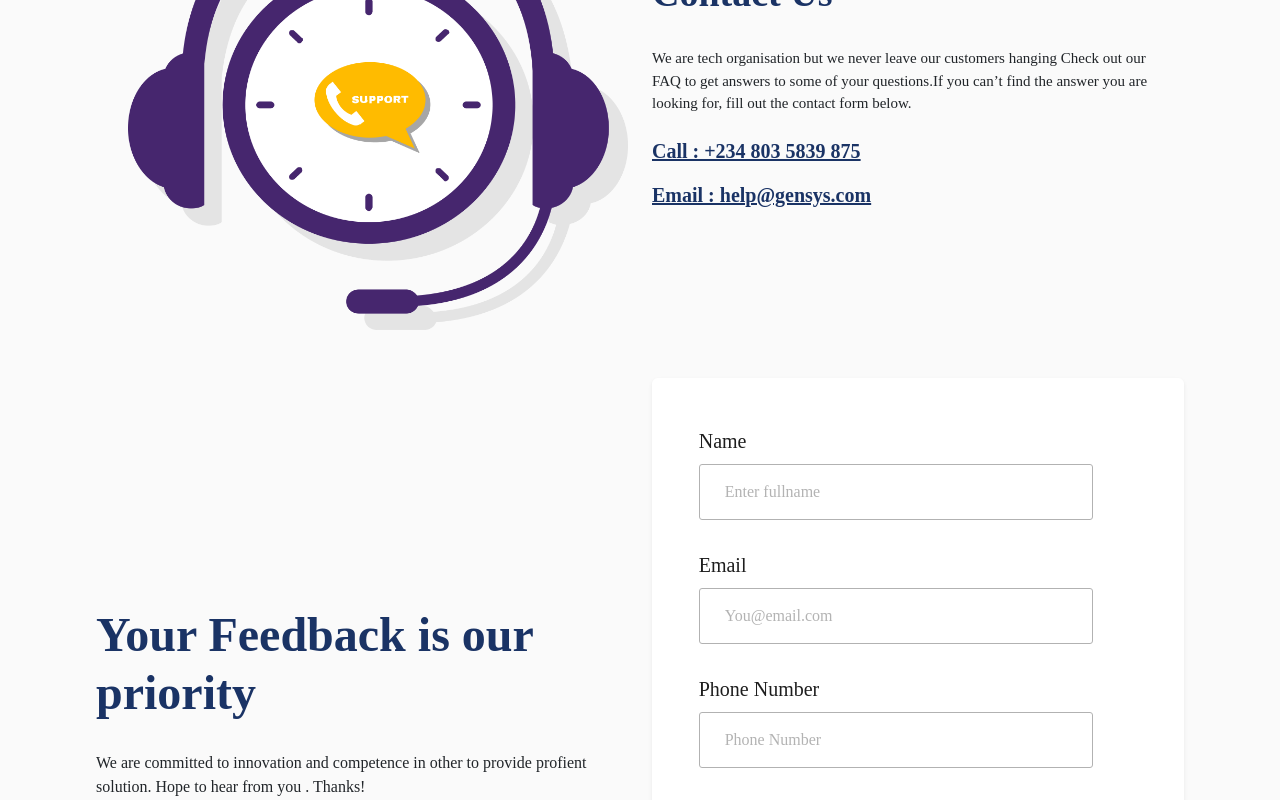
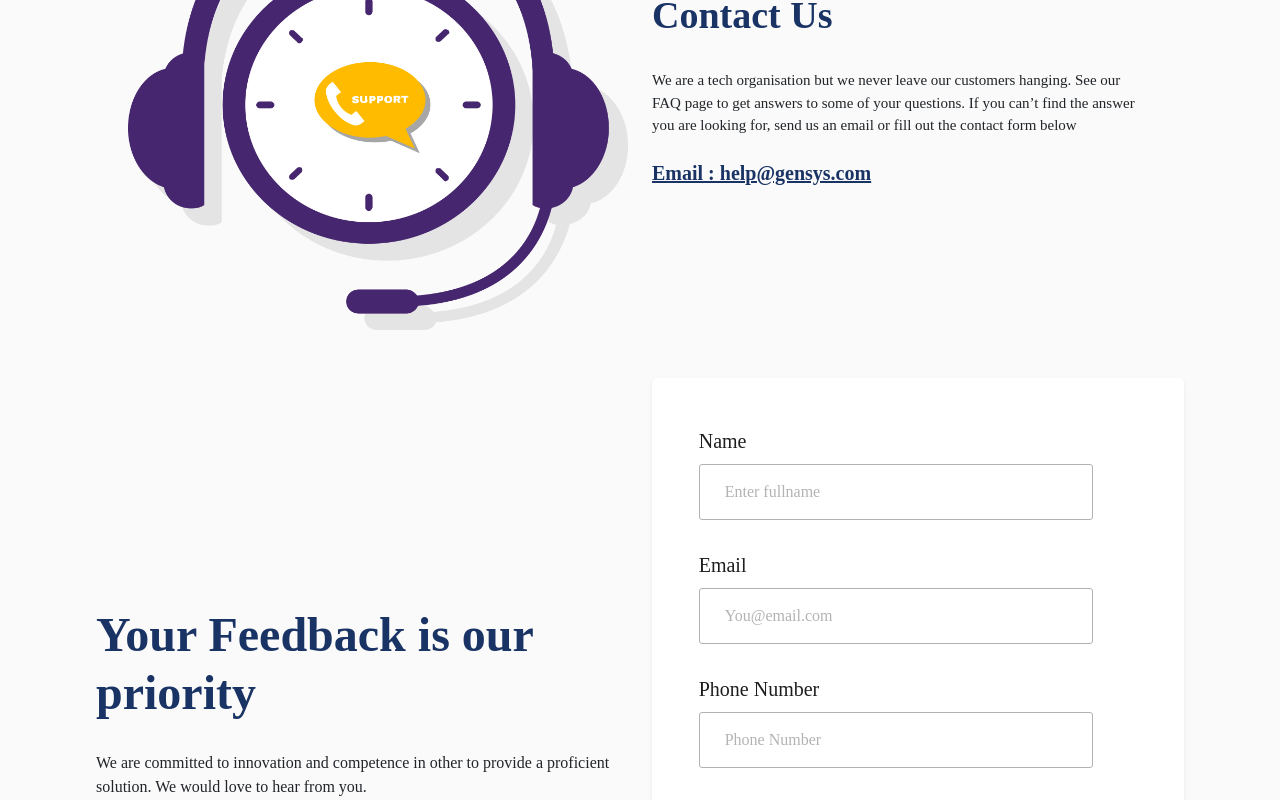
Before and after one commit to teymee/Gensys, a Vue app: page /contact in a window 1280 px wide. Shown: the part 220-1020 px from the top of the page. Built offline with nearby package versions, Linux system fonts and the light colour scheme; a web font is replaced by a local one.

Commit message:
Our products and contact

```diff
--- a/src/components/Contact/Feedback.vue
+++ b/src/components/Contact/Feedback.vue
@@ -10,8 +10,8 @@
 				<div class="first-header">
 					<h2>Your Feedback is our priority</h2>
 					<p class="my-4">
-						We are committed to innovation and competence in other to provide
-						profient solution. Hope to hear from you . Thanks!
+						We are committed to innovation and competence in other to provide a
+						proficient solution. We would love to hear from you.
 					</p>
 				</div>
 			</div>
@@ -51,7 +51,6 @@
 			</div>
 		</div>
 	</section>
-
 </template>
 
 <script>
@@ -185,17 +184,17 @@ h2 {
 	.inner-get-started {
 		text-align: center;
 
-    width:100%;
+		width: 100%;
 	}
 	.inner-get-started h3 {
 		font-size: 23px;
 		margin-top: 40px;
 		line-height: 30px;
-    text-align: center;
+		text-align: center;
 	}
-  p{
-    font-size:13px;
-  }
+	p {
+		font-size: 13px;
+	}
 	img {
 		width: 100% !important;
 		height: 200px !important;
--- a/src/components/Contact/First.vue
+++ b/src/components/Contact/First.vue
@@ -11,13 +11,12 @@
 				<div>
 					<h2>Contact Us</h2>
 					<p class="my-4">
-						We are tech organisation but we never leave our customers hanging
-						Check out our FAQ to get answers to some of your questions.If you
-						can’t find the answer you are looking for, fill out the contact form
-						below.
+						We are a tech organisation but we never leave our customers hanging.
+						See our FAQ page to get answers to some of your questions. If you
+						can’t find the answer you are looking for, send us an email or fill
+						out the contact form below
 					</p>
 
-					<h4>Call : +234 803 5839 875</h4>
 					<h4>Email : help@gensys.com</h4>
 				</div>
 			</div>
--- a/src/components/Home/Fifth.vue
+++ b/src/components/Home/Fifth.vue
@@ -24,8 +24,9 @@
 							</div>
 							<h4 class="mt-3">Epump</h4>
 							<p class="my-3">
-								Take control of your business fueling activities, get accurate
-								data, reduce costs and strengthen your operations.
+								The cloud-based software that gives you control over your fuel
+								station by improving the stations' ability to monitor, control
+								and grow.
 							</p>
 							<span>Learn more</span>
 						</div>
@@ -45,8 +46,8 @@
 							</div>
 							<h4 class="mt-3">Epump Go</h4>
 							<p class="my-3">
-								Take control of your business fueling activities, get accurate
-								data, reduce costs and strengthen your operations.
+								The top-of-the-line forecourt controller developed in Africa to
+								give pumps in your filling station advanced capabilities.
 							</p>
 							<span>Learn more</span>
 						</div>
@@ -66,8 +67,9 @@
 							</div>
 							<h4 class="mt-3">ATG</h4>
 							<p class="my-3">
-								Take control of your business fueling activities, get accurate
-								data, reduce costs and strengthen your operations.
+								Automatic tank gauges for fuel tanks used to accurately measure
+								stock level, giving you data like product volume and water
+								volume.
 							</p>
 							<span>Learn more</span>
 						</div>
@@ -234,8 +236,8 @@ h1 {
 		font-size: 20px;
 		line-height: 30px !important;
 	}
-	.inner{
-		width:100%;
+	.inner {
+		width: 100%;
 	}
 
 	p {
```
